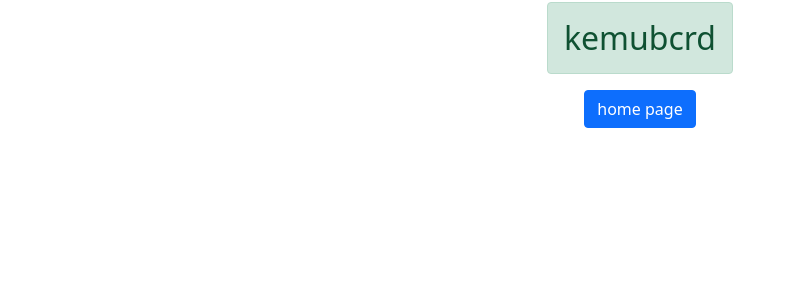
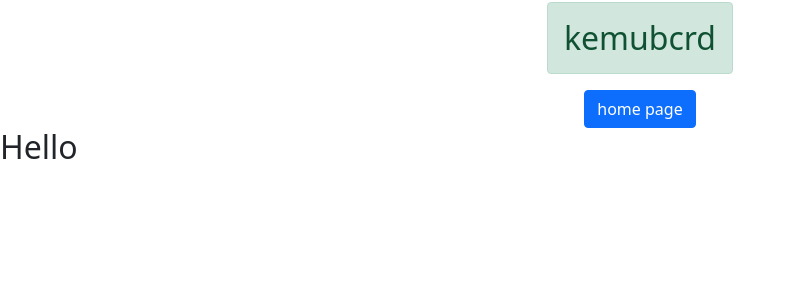
Before and after one commit to KuzminAnton1/Django, a Django app: page /password in a window 1280 px wide. Shown: the part 102-402 px from the top of the page, without its empty margins (0-793 px from the left). Run offline with Django 4.2, Linux system fonts and the light colour scheme.

Commit message:
task3-edit password

```diff
--- a/password_gen/generator/templates/password-page/password.html
+++ b/password_gen/generator/templates/password-page/password.html
@@ -13,5 +13,6 @@
         <h2 class="alert alert-success">{{password}}</h2>
         <a href="{% url 'home' %}" class="btn btn-primary">home page</a>
     </div>
+    <h2>Hello</h2>
 </body>
 </html>
```
